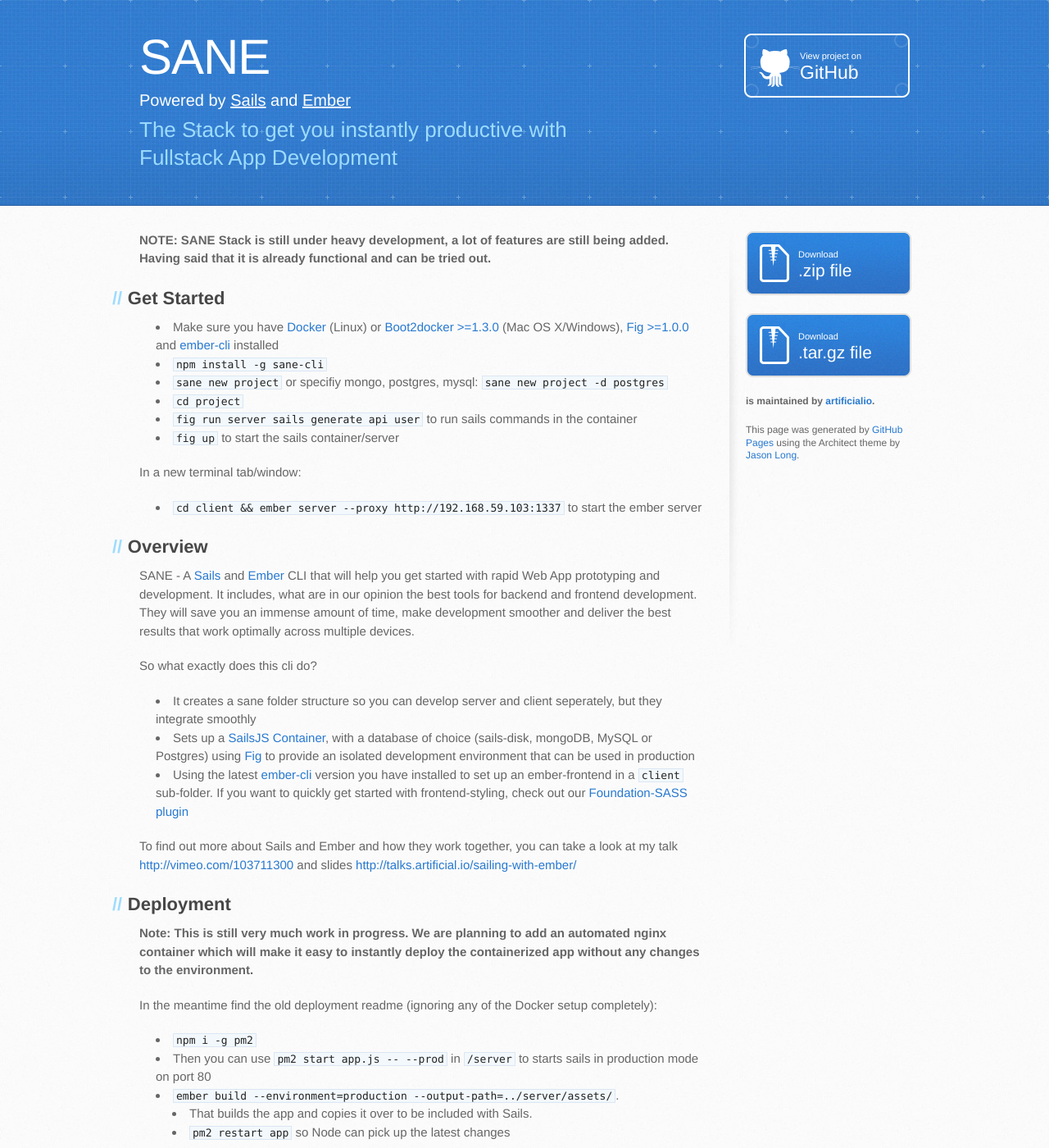
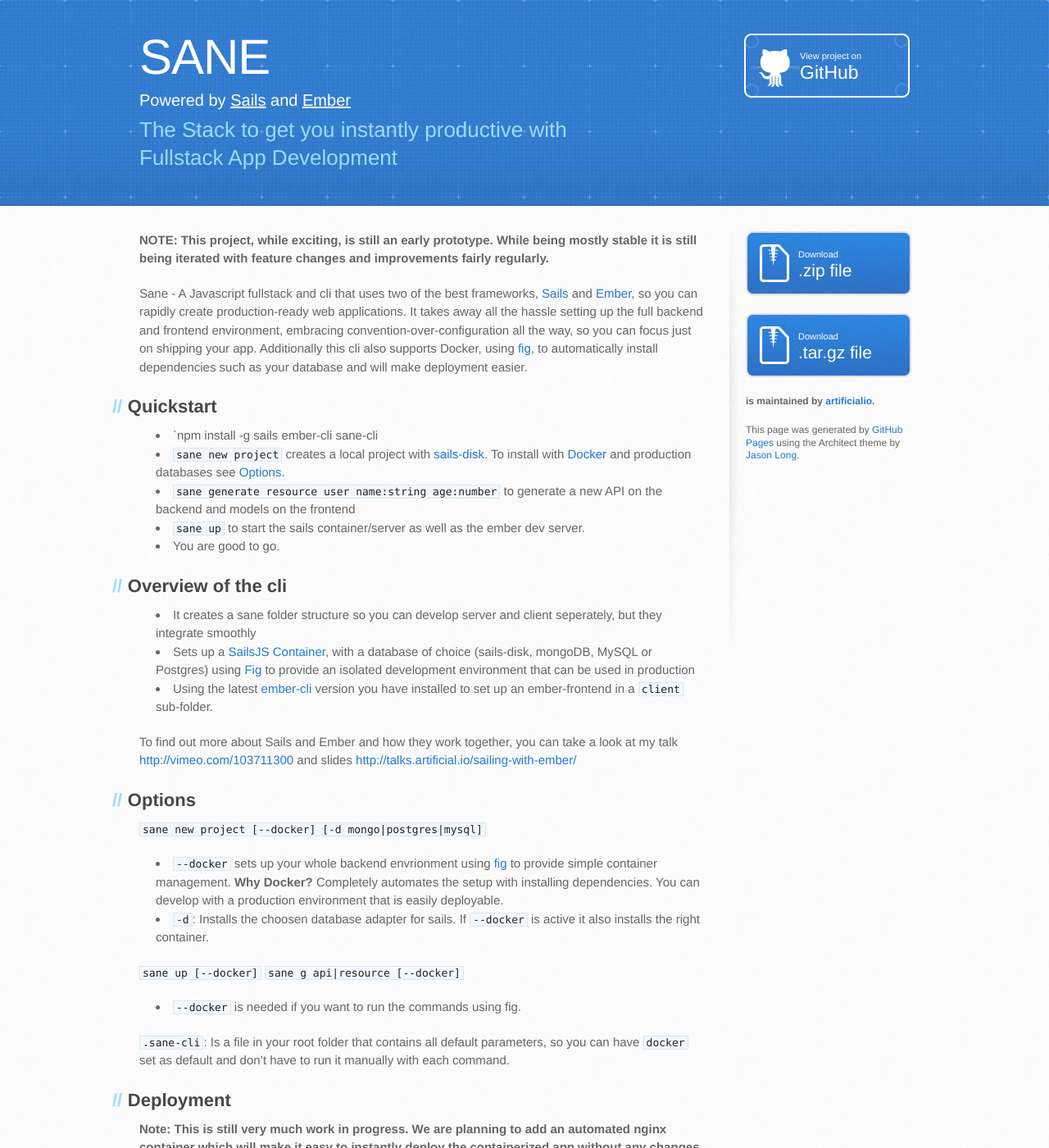
Before and after one commit to sane/sane, a Jekyll site: the page built from index.md, in a window 1280 px wide and 1400 px high. Shown: the whole window at 82% size. Built offline with Jekyll 4.4.1, drawn with Linux system fonts in a browser that asks for light colours.

Commit message:
Updated readme.

```diff
--- a/index.md
+++ b/index.md
@@ -2,33 +2,41 @@
 layout: index
 ---
 
-**NOTE: SANE Stack is still under heavy development, a lot of features are still being added. Having said that it is already functional and can be tried out.**
+**NOTE: This project, while exciting, is still an early prototype. While being mostly stable it is still being iterated with feature changes and improvements fairly regularly.**
 
-##Get Started
+Sane - A Javascript fullstack and cli that uses two of the best frameworks, [Sails](http://sailsjs.org/) and [Ember](http://emberjs.com/), so you can rapidly create production-ready web applications. It takes away all the hassle setting up the full backend and frontend environment, embracing convention-over-configuration all the way, so you can focus just on shipping your app. Additionally this cli also supports Docker, using [fig](http://www.fig.sh/), to automatically install dependencies such as your database and will make deployment easier.
 
-* Make sure you have [Docker](https://docs.docker.com/installation/ubuntulinux/#ubuntu-trusty-1404-lts-64-bit) (Linux) or [Boot2docker >=1.3.0](https://github.com/boot2docker/osx-installer/releases) (Mac OS X/Windows), [Fig >=1.0.0](http://www.fig.sh/install.html) and [ember-cli](http://www.ember-cli.com/) installed
-* `npm install -g sane-cli`
-* `sane new project` or specifiy mongo, postgres, mysql: `sane new project -d postgres`
-* `cd project`
-* `fig run server sails generate api user` to run sails commands in the container
-* `fig up` to start the sails container/server
+##Quickstart
+* `npm install -g sails ember-cli sane-cli
+* `sane new project` creates a local project with [sails-disk](https://github.com/balderdashy/sails-disk). To install with [Docker](https://www.docker.com/) and production databases see [Options](#options).
+* `sane generate resource user name:string age:number` to generate a new API on the backend and models on the frontend
+* `sane up` to start the sails container/server as well as the ember dev server.
+* You are good to go.
 
-In a new terminal tab/window:
 
-* `cd client && ember server --proxy http://192.168.59.103:1337` to start the ember server
-
-##Overview
-SANE - A [Sails](http://sailsjs.org/) and [Ember](http://emberjs.com/) CLI that will help you get started with rapid Web App prototyping and development. It includes, what are in our opinion the best tools for backend and frontend development. They will save you an immense amount of time, make development smoother and deliver the best results that work optimally across multiple devices.
-
-So what exactly does this cli do?
+## Overview of the cli
 
 * It creates a sane folder structure so you can develop server and client seperately, but they integrate smoothly
 * Sets up a [SailsJS Container](https://github.com/artificialio/docker-sails), with a database of choice (sails-disk, mongoDB, MySQL or Postgres) using [Fig](https://github.com/artificialio/docker-sails) to provide an isolated development environment that can be used in production
-* Using the latest [ember-cli](https://github.com/stefanpenner/ember-cli) version you have installed to set up an ember-frontend in a `client` sub-folder. If you want to quickly get started with frontend-styling, check out our [Foundation-SASS plugin](https://github.com/artificialio/ember-cli-foundation-sass)
+* Using the latest [ember-cli](https://github.com/stefanpenner/ember-cli) version you have installed to set up an ember-frontend in a `client` sub-folder.
 
 To find out more about Sails and Ember and how they work together, you can take a look at my talk
 [http://vimeo.com/103711300](http://vimeo.com/103711300) and slides [http://talks.artificial.io/sailing-with-ember/
 ](http://talks.artificial.io/sailing-with-ember/)
+
+## Options
+
+`sane new project [--docker] [-d mongo|postgres|mysql]`
+
+* `--docker` sets up your whole backend envrionment using [fig](http://www.fig.sh/) to provide simple container management. **Why Docker?** Completely automates the setup with installing dependencies. You can develop with a production environment that is easily deployable.
+* `-d`: Installs the choosen database adapter for sails. If `--docker` is active it also installs the right container.
+
+`sane up [--docker]`
+`sane g api|resource [--docker]`
+
+* `--docker` is needed if you want to run the commands using fig.
+
+`.sane-cli`: Is a file in your root folder that contains all default parameters, so you can have `docker` set as default and don't have to run it manually with each command.
 
 
 ##Deployment
```
Also changed, not shown: 1 other file.
